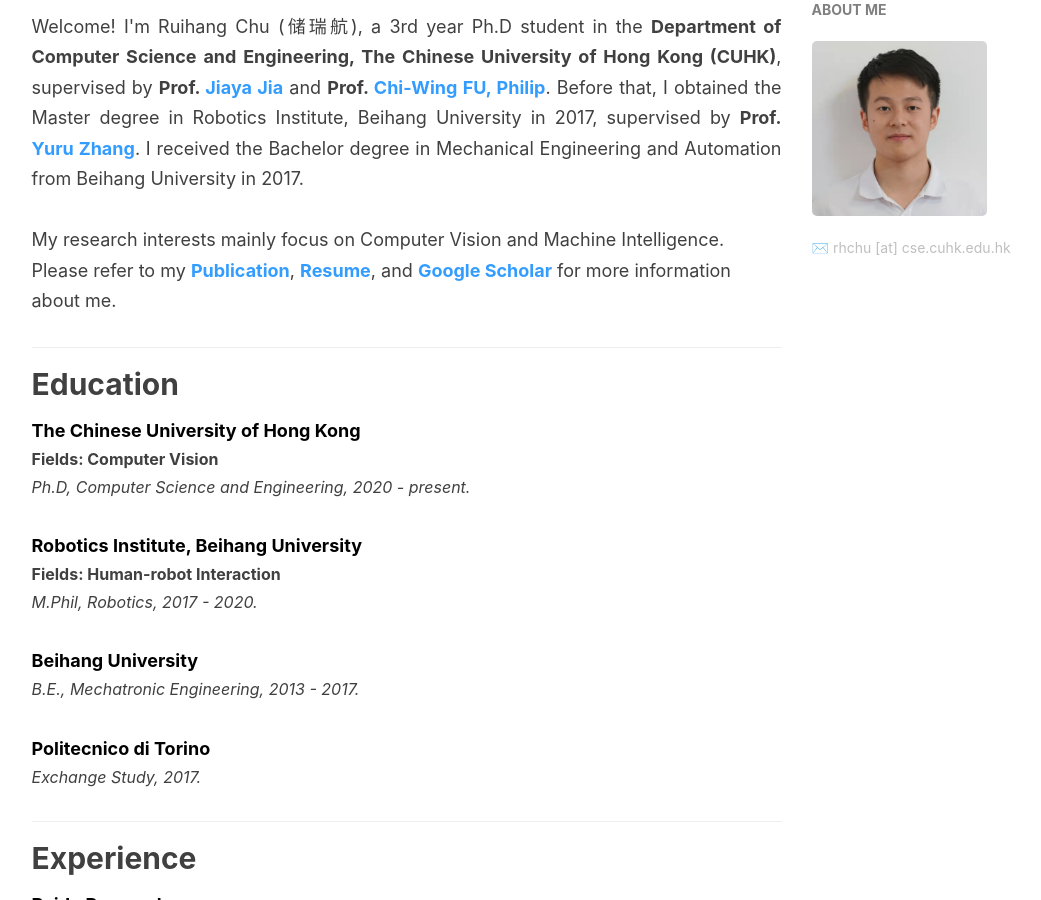
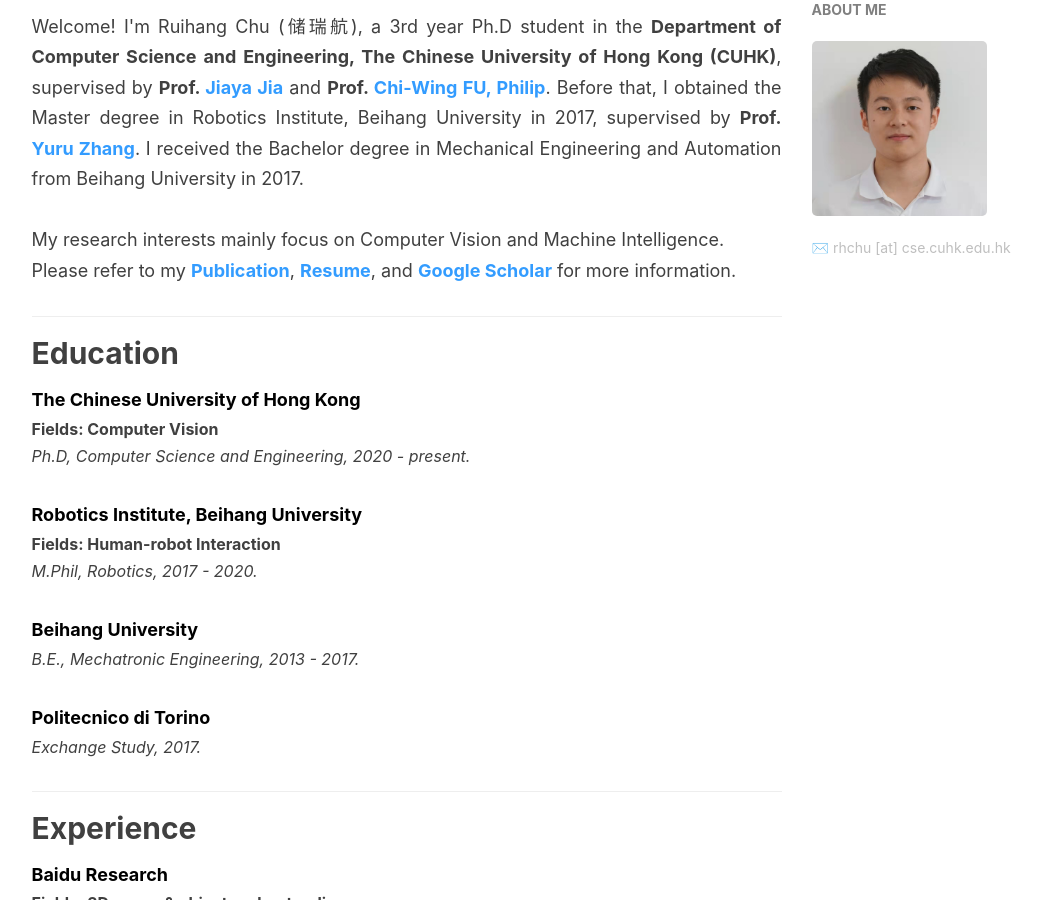
Before and after one commit to cntwang/cntwang.github.io, a Jekyll site: the page built from index.html, in a window 1280 px wide and 900 px high, scrolled down 487 px. Shown: the whole window, without its empty margins (136-1177 px from the left). Built offline with Jekyll 4.4.1, drawn with Linux system fonts in a browser that asks for light colours; nearby versions of some CDN libraries; a script that is not in the unit is left out; the list of posts is cut into pages by our own code; comment, search, counter and statistics services are not loaded.

Commit message:
1st modification

```diff
--- a/index.html
+++ b/index.html
@@ -17,7 +17,7 @@
         Please refer to
         my <a href="/publication/" style="color:rgb(51, 156, 255)"><b>Publication</b></a>,
         <a href="/resume/RuihangChu.pdf" style="color:rgb(51, 156, 255)"><b>Resume</b></a>,
-        and <a href="https://scholar.google.com.hk/citations?user=62zPPxkAAAAJ&hl=en" style="color:rgb(51, 156, 255)"><b>Google Scholar</b></a> for more information about me.
+        and <a href="https://scholar.google.com.hk/citations?user=62zPPxkAAAAJ&hl=en" style="color:rgb(51, 156, 255)"><b>Google Scholar</b></a> for more information.
         <br/>
         </span>
     </font>
```
